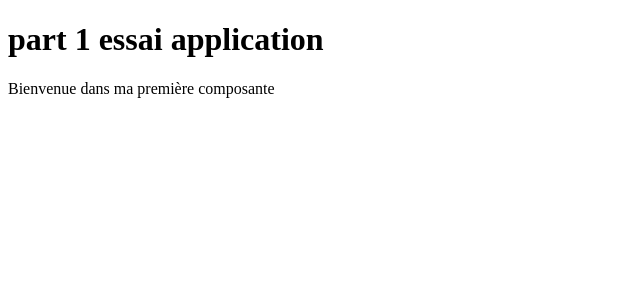
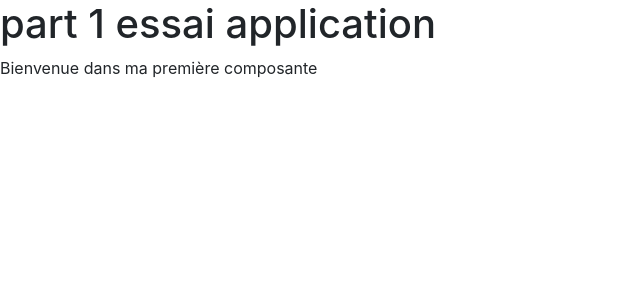
Before and after one commit to kokokanti98/angular_essai, an Angular app: page / in a window 1280 px wide. Shown: the top 300 px of the page, without its empty margins (0-640 px from the left). Built offline with nearby package versions, Linux system fonts and the light colour scheme.

Commit message:
Ajout du bootstrap

```diff
--- a/package.json
+++ b/package.json
@@ -19,6 +19,7 @@
     "@angular/platform-browser": "~11.0.0",
     "@angular/platform-browser-dynamic": "~11.0.0",
     "@angular/router": "~11.0.0",
+    "bootstrap": "^4.6.0",
     "rxjs": "~6.6.0",
     "tslib": "^2.0.0",
     "zone.js": "~0.10.2"
--- a/src/styles.css
+++ b/src/styles.css
@@ -1 +1,2 @@
 /* You can add global styles to this file, and also import other style files */
+@import '~bootstrap/dist/css/bootstrap.min.css';
```
Also changed, not shown: 1 other file (tests, documents, lock files or other folders).
